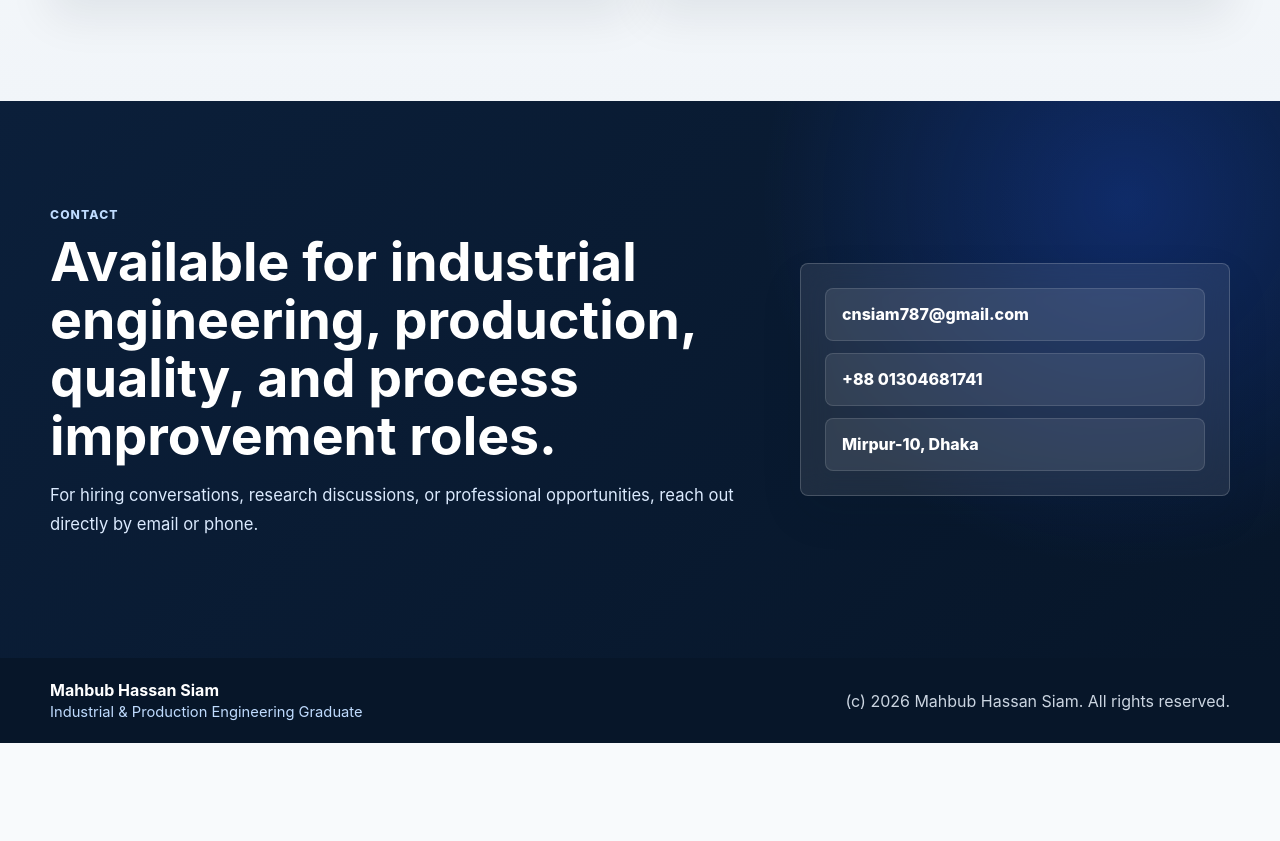
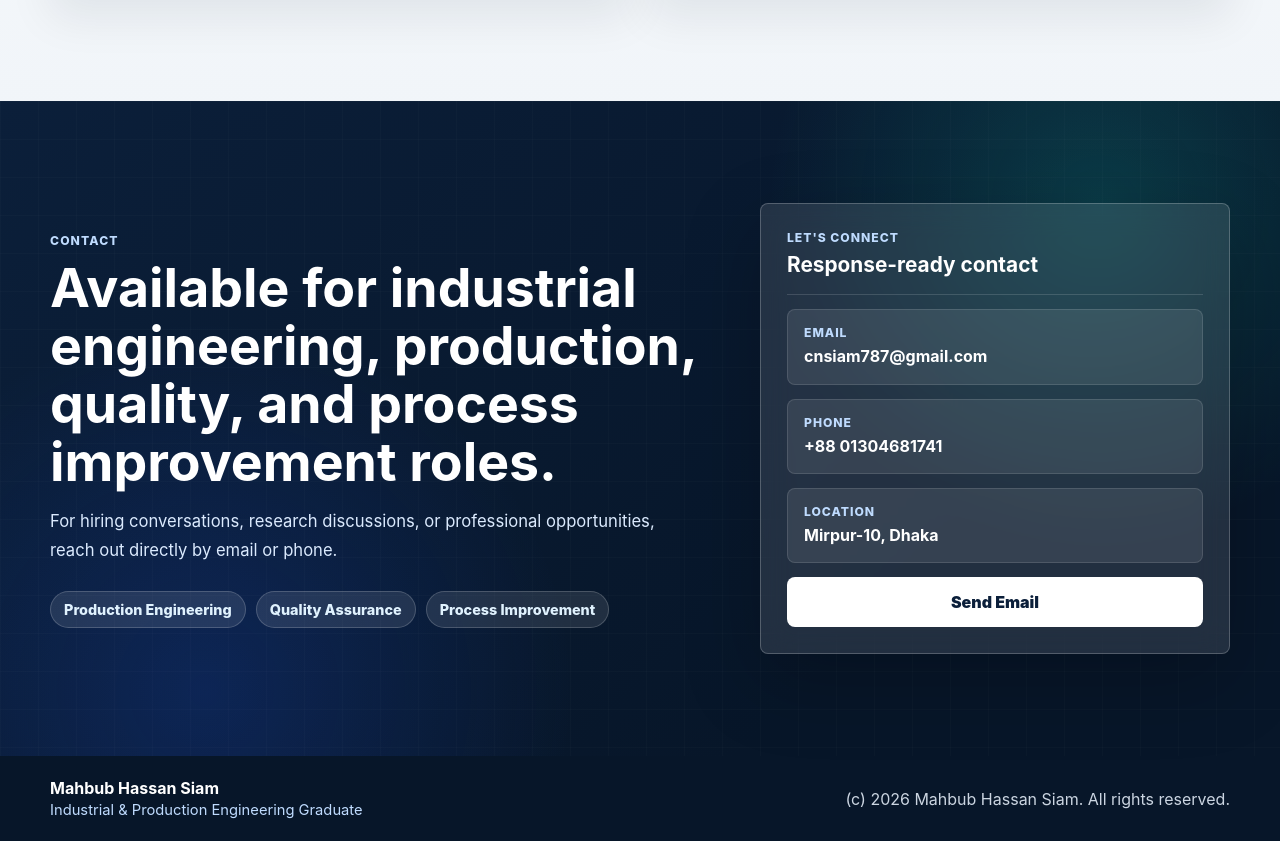
Before and after one commit to Meraz210/siam-portfolio, a React (Vite) app: page / in a window 1280 px wide. Shown: the part 5659-6500 px from the top of the page. Before the commit the page ends 6402 px from the top, so only its background shows below. Built offline with nearby package versions, Linux system fonts and the light colour scheme.

Commit message:
Improve contact section design

```diff
--- a/src/App.css
+++ b/src/App.css
@@ -589,17 +589,33 @@ a {
 
 .contact-section {
   background:
-    radial-gradient(circle at 88% 18%, rgba(29, 78, 216, 0.34), transparent 30%),
-    linear-gradient(135deg, var(--navy), #071629);
+    radial-gradient(circle at 86% 16%, rgba(20, 184, 166, 0.22), transparent 27%),
+    radial-gradient(circle at 16% 90%, rgba(29, 78, 216, 0.22), transparent 30%),
+    linear-gradient(135deg, var(--navy), #071629 72%);
   color: #fff;
   padding: clamp(64px, 8vw, 104px) 0;
+  position: relative;
+}
+
+.contact-section::before {
+  background:
+    linear-gradient(90deg, rgba(255, 255, 255, 0.055) 1px, transparent 1px),
+    linear-gradient(180deg, rgba(255, 255, 255, 0.055) 1px, transparent 1px);
+  background-size: 38px 38px;
+  content: "";
+  inset: 0;
+  opacity: 0.32;
+  pointer-events: none;
+  position: absolute;
 }
 
 .contact-grid {
   align-items: center;
   display: grid;
-  gap: 34px;
-  grid-template-columns: minmax(0, 1fr) minmax(300px, 430px);
+  gap: clamp(28px, 5vw, 58px);
+  grid-template-columns: minmax(0, 1fr) minmax(320px, 470px);
+  position: relative;
+  z-index: 1;
 }
 
 .contact-copy .eyebrow {
@@ -614,37 +630,110 @@ a {
   color: #dbeafe;
   font-size: 1.04rem;
   margin-top: 16px;
+  max-width: 720px;
+}
+
+.contact-tags {
+  display: flex;
+  flex-wrap: wrap;
+  gap: 10px;
+  margin-top: 26px;
+}
+
+.contact-tags span {
+  background: rgba(255, 255, 255, 0.1);
+  border: 1px solid rgba(255, 255, 255, 0.18);
+  border-radius: 999px;
+  color: #e0f2fe;
+  font-size: 0.9rem;
+  font-weight: 800;
+  padding: 9px 13px;
 }
 
 .contact-card {
-  background: rgba(255, 255, 255, 0.09);
-  border-color: rgba(255, 255, 255, 0.18);
+  background: rgba(255, 255, 255, 0.11);
+  border-color: rgba(255, 255, 255, 0.22);
+  box-shadow: 0 26px 80px rgba(0, 0, 0, 0.22);
   display: grid;
   font-style: normal;
-  gap: 12px;
-  padding: 24px;
+  gap: 14px;
+  padding: 26px;
   backdrop-filter: blur(16px);
 }
 
-.contact-card a,
-.contact-card span {
+.contact-card-header {
+  border-bottom: 1px solid rgba(255, 255, 255, 0.14);
+  padding-bottom: 16px;
+}
+
+.contact-card-header span,
+.contact-item span {
+  color: #bfdbfe;
+  display: block;
+  font-size: 0.76rem;
+  font-style: normal;
+  font-weight: 850;
+  letter-spacing: 0.08em;
+  text-transform: uppercase;
+}
+
+.contact-card-header strong {
+  color: #fff;
+  display: block;
+  font-size: 1.3rem;
+  font-style: normal;
+  line-height: 1.25;
+  margin-top: 7px;
+}
+
+.contact-item {
   background: rgba(255, 255, 255, 0.09);
   border: 1px solid rgba(255, 255, 255, 0.12);
   border-radius: var(--radius);
   color: #fff;
   display: block;
-  font-weight: 800;
-  line-height: 1.45;
-  padding: 14px 16px;
+  font-style: normal;
+  padding: 15px 16px;
   text-decoration: none;
   transition: background 180ms ease, border-color 180ms ease;
 }
 
-.contact-card a:hover,
-.contact-card a:focus-visible {
+.contact-item strong {
+  color: #fff;
+  display: block;
+  font-size: 1rem;
+  font-style: normal;
+  line-height: 1.45;
+  margin-top: 5px;
+  overflow-wrap: anywhere;
+}
+
+a.contact-item:hover,
+a.contact-item:focus-visible {
   background: rgba(255, 255, 255, 0.16);
   border-color: rgba(255, 255, 255, 0.28);
   outline: none;
+}
+
+.contact-cta {
+  align-items: center;
+  background: #fff;
+  border-radius: var(--radius);
+  color: var(--navy);
+  display: inline-flex;
+  font-style: normal;
+  font-weight: 900;
+  justify-content: center;
+  min-height: 50px;
+  text-decoration: none;
+  transition: transform 180ms ease, box-shadow 180ms ease;
+}
+
+.contact-cta:hover,
+.contact-cta:focus-visible {
+  box-shadow: 0 16px 34px rgba(0, 0, 0, 0.24);
+  outline: none;
+  transform: translateY(-2px);
 }
 
 .footer {
--- a/src/App.jsx
+++ b/src/App.jsx
@@ -395,12 +395,33 @@ function App() {
                 For hiring conversations, research discussions, or professional
                 opportunities, reach out directly by email or phone.
               </p>
+              <div className="contact-tags" aria-label="Open to role categories">
+                <span>Production Engineering</span>
+                <span>Quality Assurance</span>
+                <span>Process Improvement</span>
+              </div>
             </div>
 
             <address className="contact-card" aria-label="Contact information">
-              <a href="mailto:cnsiam787@gmail.com">cnsiam787@gmail.com</a>
-              <a href="tel:+8801304681741">+88 01304681741</a>
-              <span>Mirpur-10, Dhaka</span>
+              <div className="contact-card-header">
+                <span>Let's Connect</span>
+                <strong>Response-ready contact</strong>
+              </div>
+              <a className="contact-item" href="mailto:cnsiam787@gmail.com">
+                <span>Email</span>
+                <strong>cnsiam787@gmail.com</strong>
+              </a>
+              <a className="contact-item" href="tel:+8801304681741">
+                <span>Phone</span>
+                <strong>+88 01304681741</strong>
+              </a>
+              <div className="contact-item">
+                <span>Location</span>
+                <strong>Mirpur-10, Dhaka</strong>
+              </div>
+              <a className="contact-cta" href="mailto:cnsiam787@gmail.com">
+                Send Email
+              </a>
             </address>
           </div>
         </section>
```
